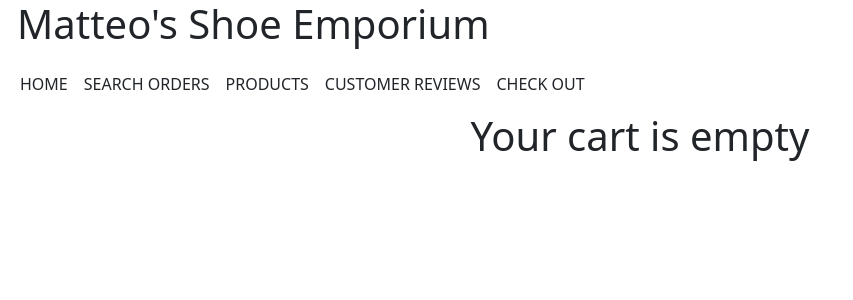
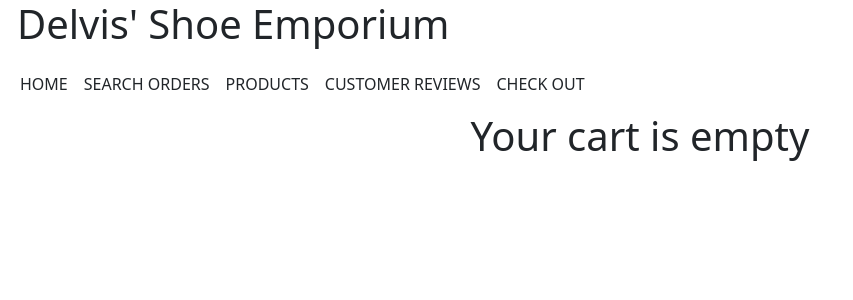
Before and after one commit to Delvisb/Shoe-Store, a PHP site: page /pages/checkout.php in a window 1280 px wide. Shown: the top 300 px of the page, without its empty margins (0-853 px from the left). Run offline with PHP 8.4, Linux system fonts and the light colour scheme.

Commit message:
Update checkout.php

```diff
--- a/337-Shoe-Store-2/pages/checkout.php
+++ b/337-Shoe-Store-2/pages/checkout.php
@@ -41,7 +41,7 @@ session_start();
 
 	<body>
 		<div class="row header">
-    	<h1>Matteo's Shoe Emporium</h1>
+    	<h1>Delvis' Shoe Emporium</h1>
 		</div>
 
 		<nav class="navbar navbar-expand-sm bg-white">
```
